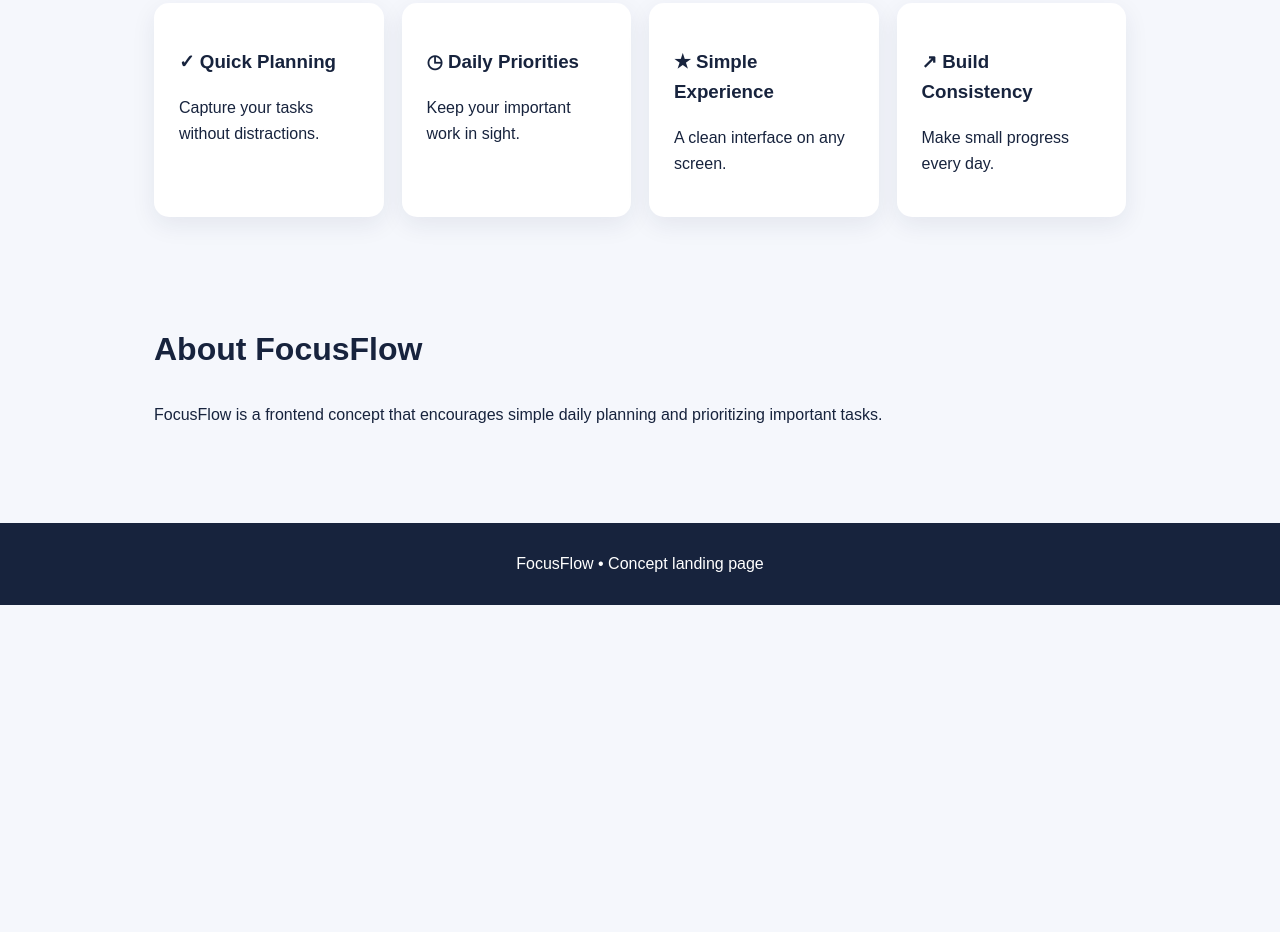
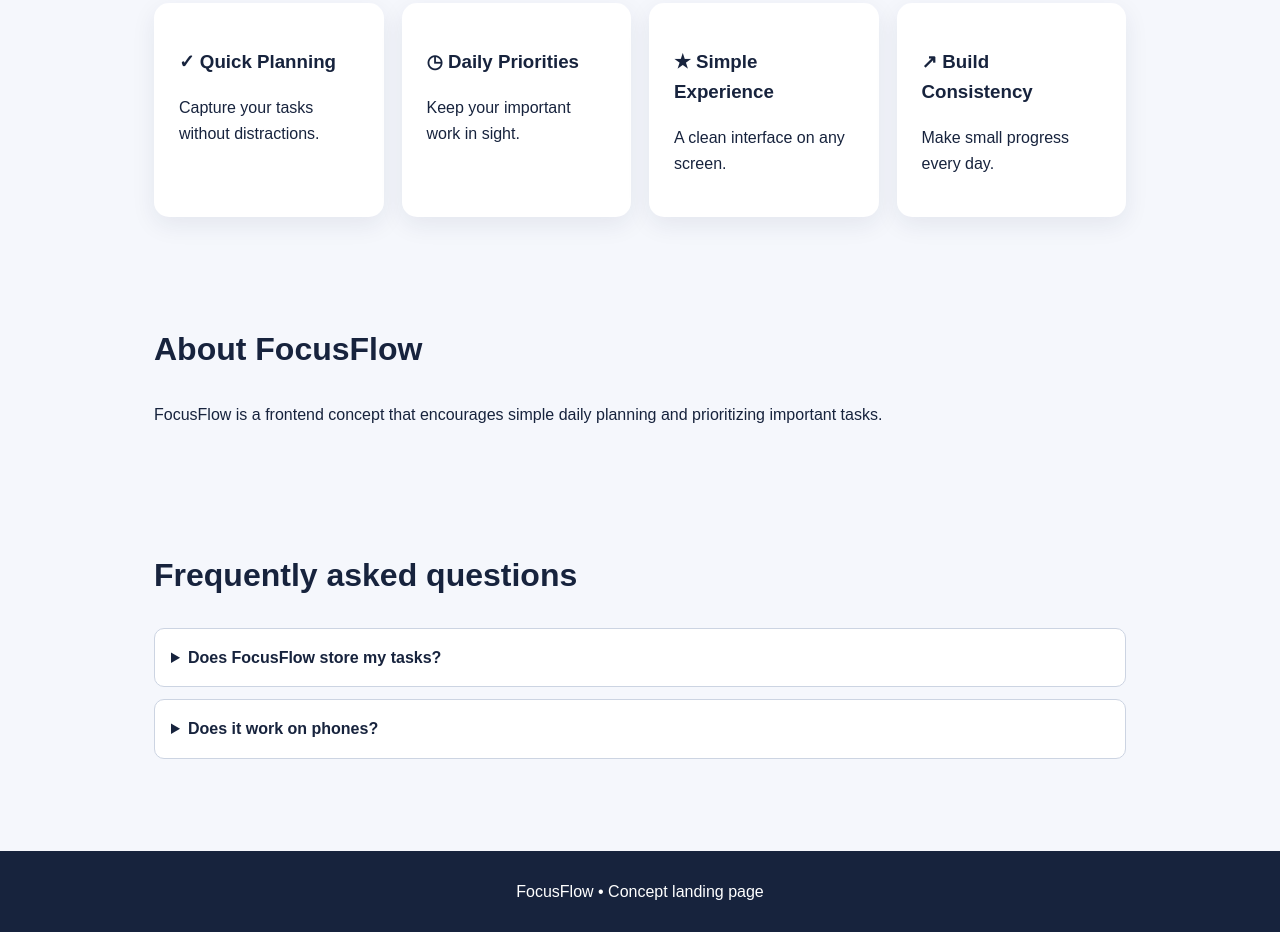
Before and after one commit to Target-reached/synent-task2-landingpage-jagan, a plain HTML site: page index.html in a window 1280 px wide. Shown: the part 673-1605 px from the top of the page. Before the commit the page ends 1278 px from the top, so only its background shows below. Drawn offline with Linux system fonts and the light colour scheme.

Commit message:
Add expandable FAQ with accurate product information

```diff
--- a/index.html
+++ b/index.html
@@ -10,7 +10,7 @@
 
 <body>
     <header><strong>FocusFlow</strong>
-        <nav><a href="#features">Features</a><a href="#about">About</a></nav>
+        <nav><a href="#features">Features</a><a href="#about">About</a><a href="#faq">FAQ</a></nav>
     </header>
     <main>
         <section class="hero">
@@ -46,6 +46,11 @@
             <h2>About FocusFlow</h2>
             <p>FocusFlow is a frontend concept that encourages simple daily planning and prioritizing important tasks.</p>
         </section>
+        <section id="faq">
+            <h2>Frequently asked questions</h2>
+            <details><summary>Does FocusFlow store my tasks?</summary><p>No. This is a concept landing page, not a connected task manager.</p></details>
+            <details><summary>Does it work on phones?</summary><p>Yes. The layout adapts to smaller screens.</p></details>
+        </section>
     </main>
     <footer>FocusFlow • Concept landing page</footer>
     <script src="script.js" defer></script>
--- a/style.css
+++ b/style.css
@@ -175,3 +175,6 @@ textarea:focus {
         min-height: 220px
     }
 }
+
+#faq details { margin: 12px 0; padding: 16px; border: 1px solid #ccd4e2; border-radius: 10px; background: white; }
+#faq summary { cursor: pointer; font-weight: 700; }
```
